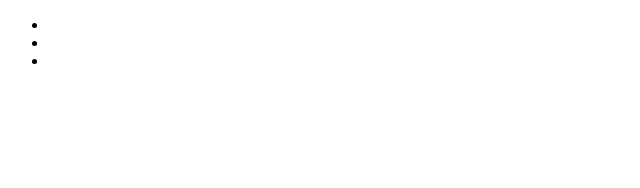
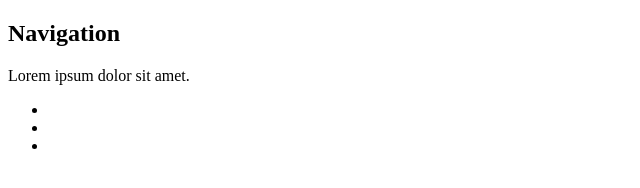
Before and after one commit to mattbass93/apprendre-github, a plain HTML site: page index.html in a window 1280 px wide. Shown: the whole page, without its empty margins (0-640 px from the left). Drawn offline with Linux system fonts and the light colour scheme.

Commit message:
Ajout d'un H2 closes #3

```diff
--- a/index.html
+++ b/index.html
@@ -8,6 +8,8 @@
 </head>
 <body>
     <nav>
+        <h2>Navigation</h2>
+        <p>Lorem ipsum dolor sit amet.</p>
         <ul>
             <li></li>
             <li></li>
@@ -15,5 +17,6 @@
         </ul>
     </nav>
 
+
 </body>
 </html>
```
